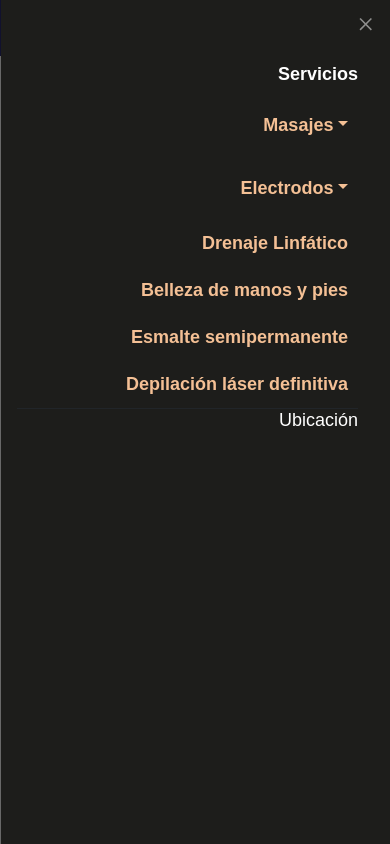
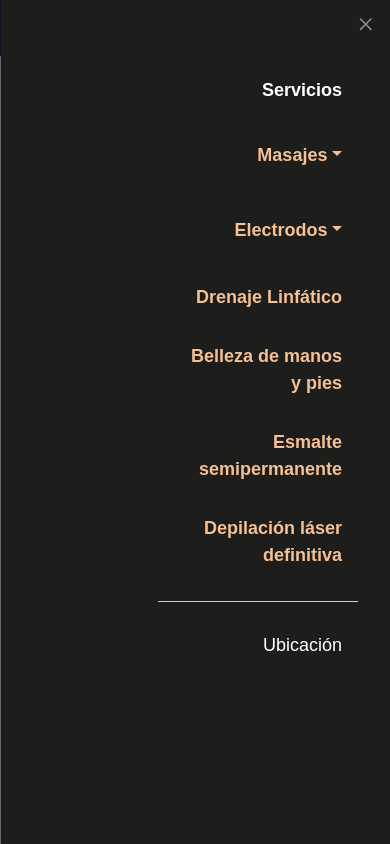
Before and after one commit to Peteer449/ShiPo, a React (Create React App) app: page /drenaje_linfatico in a window 390 px wide. Both pictures are taken after a click on the button 350 px from the left and 28 px from the top of the page. Built offline with nearby package versions, Linux system fonts and the light colour scheme.

Commit message:
barra mobile terminada

```diff
--- a/src/components/Navegation/Navegation.css
+++ b/src/components/Navegation/Navegation.css
@@ -12,40 +12,54 @@
 }
 .barraNavDerecha{
     background-color: #1D1D1B;
-    width: 270px;
 }
-.link{
+.navbar-nav{
+    align-items: flex-end;
+    justify-content: space-evenly;
+}
+.dropdown-menu{
+    background-color: #1D1D1B;
+}
+.tituloNav{
+    color: #FFFF;
+    font-weight: 600;
+    font-size: 18px;
+    text-align: right;
+    margin: 16px;
+}
+.linkColor{
     font-weight: 600;
     font-size: 18px;
     text-align: right;
     color: #F4C095;
     text-decoration: none;
-    padding: 10px;
+    margin: 16px;
 }
-.link:hover{
+.linkColor:hover{
     color: #FFFF;
 
-}
-.dropdown-item{
-    margin-right: 0;
-    width: 220px;
-    height: fit-content;
 }
 .linkBlanco{
     font-weight: 400;
     font-size: 18px;
     line-height: 22px;
-    text-align: right;
     text-decoration: none;
     color: #FFFF;
 }
-
-.tituloNav{
+.dropdown-item{
+    text-align: right;
+    padding: 16px 0;
+}
+.linkUbicacion{
+    font-weight: 400;
+    font-size: 18px;
+    line-height: 22px;
+    text-decoration: none;
     color: #FFFF;
-    font-weight: 600;
-    font-size: 18px;
-    text-align: right;
+    margin: 32px 16px 0 0;
 }
-.dropdown-menu{
-    background-color: #1D1D1B;
+.dropdown-divider{
+    color:#F4C095;
+    width: 200px;
+    margin-top: 16px;
 }
--- a/src/components/Navegation/Navegation.js
+++ b/src/components/Navegation/Navegation.js
@@ -37,40 +37,40 @@ export default function Navegation(){
                 <NavDropdown
                   title="Masajes"
                   id={`offcanvasNavbarDropdown-expand-${'xxl'}`}
-                  className='link'
+                  className='linkColor'
                   bg='dark'
                 >
                   <NavDropdown.Item >
-                    <NavLink to="/masajes/descontracturantes" className='linkBlanco'>Masajes descontracturantes</NavLink>
+                    <NavLink to="/masajes/descontracturantes" className='linkBlanco'>Masajes <br/>descontracturantes</NavLink>
                   </NavDropdown.Item>
                   <NavDropdown.Item >
-                    <NavLink to='/masajes/piedras_calientes' className='linkBlanco'>Masajes descontracturantes + piedras calientes</NavLink>
+                    <NavLink to='/masajes/piedras_calientes' className='linkBlanco'>Masajes <br/> descontracturantes<br/> + piedras calientes</NavLink>
                   </NavDropdown.Item>
                   <NavDropdown.Item >
-                    <NavLink to='/masajes/maderoterapia' className='linkBlanco'>Masajes con maderoterapia</NavLink>
+                    <NavLink to='/masajes/maderoterapia' className='linkBlanco'>Masajes con <br/>maderoterapia</NavLink>
                   </NavDropdown.Item>
                 </NavDropdown>
                 <NavDropdown
                   title="Electrodos"
                   id={`offcanvasNavbarDropdown-expand-${'xxl'}`}
-                  className='link'
+                  className='linkColor'
                 >
                   <NavDropdown.Item>
                     <NavLink to='/electrodos/sesiones' className='linkBlanco'>Sesiones de electrodos</NavLink>
                   </NavDropdown.Item>
                   <NavDropdown.Item>
-                    <NavLink to='/electrodos/levantamiento_de_gluteos' className='linkBlanco'>Levantamiento de glúteos + electrodos</NavLink>
+                    <NavLink to='/electrodos/levantamiento_de_gluteos' className='linkBlanco'>Levantamiento de <br/>glúteos + electrodos</NavLink>
                   </NavDropdown.Item>
                   <NavDropdown.Item>
-                    <NavLink to='/electrodos/reductores' className='linkBlanco'>Masajes reductores + electrodos</NavLink>
+                    <NavLink to='/electrodos/reductores' className='linkBlanco'>Masajes reductores + <br/>electrodos</NavLink>
                   </NavDropdown.Item>
                 </NavDropdown>
-                <NavLink to='/drenaje_linfatico' className='link'>Drenaje Linfático</NavLink>
-                <NavLink to='/belleza_manos_pies' className='link'>Belleza de manos y pies</NavLink>
-                <NavLink to='/esmalte_semipermanente' className='link'>Esmalte semipermanente</NavLink>
-                <NavLink to='/depilacion_laser_definitiva' className='link'>Depilación láser definitiva</NavLink>
+                <NavLink to='/drenaje_linfatico' className='linkColor'>Drenaje Linfático</NavLink>
+                <NavLink to='/belleza_manos_pies' className='linkColor'>Belleza de manos <br/>y pies</NavLink>
+                <NavLink to='/esmalte_semipermanente' className='linkColor'>Esmalte <br/>semipermanente</NavLink>
+                <NavLink to='/depilacion_laser_definitiva' className='linkColor'>Depilación láser <br/>definitiva</NavLink>
                 <NavDropdown.Divider/>
-                <NavLink className='linkBlanco'>Ubicación</NavLink>
+                <NavLink className='linkUbicacion'>Ubicación</NavLink>
               </Nav>
             </Offcanvas.Body>
           </Navbar.Offcanvas>
```
